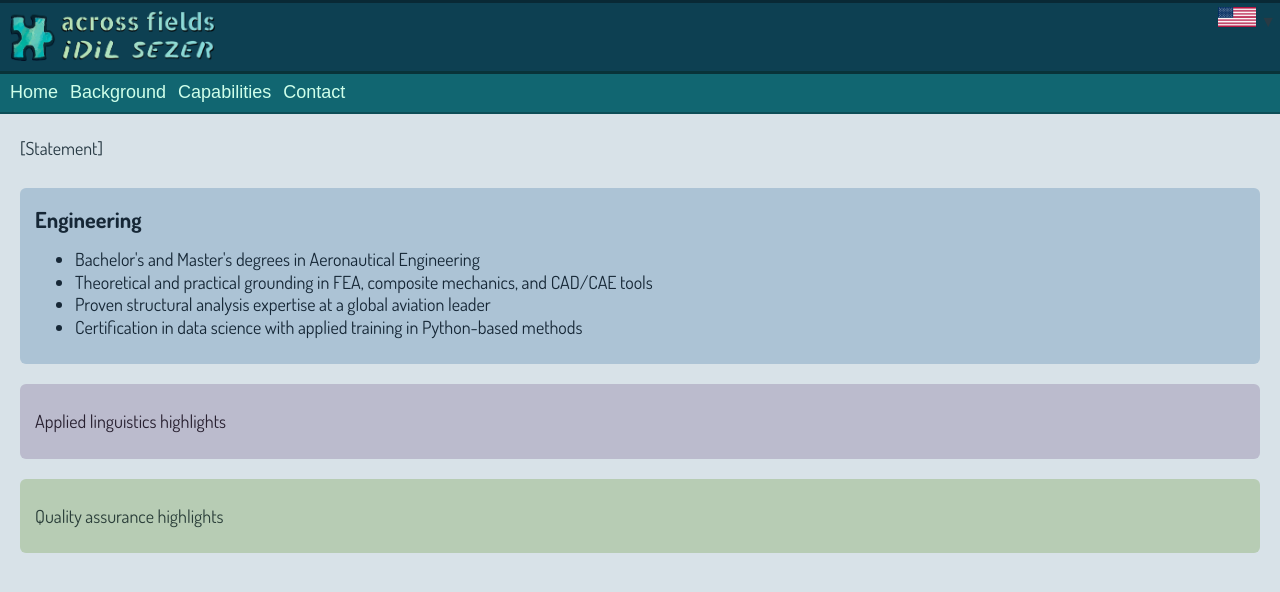
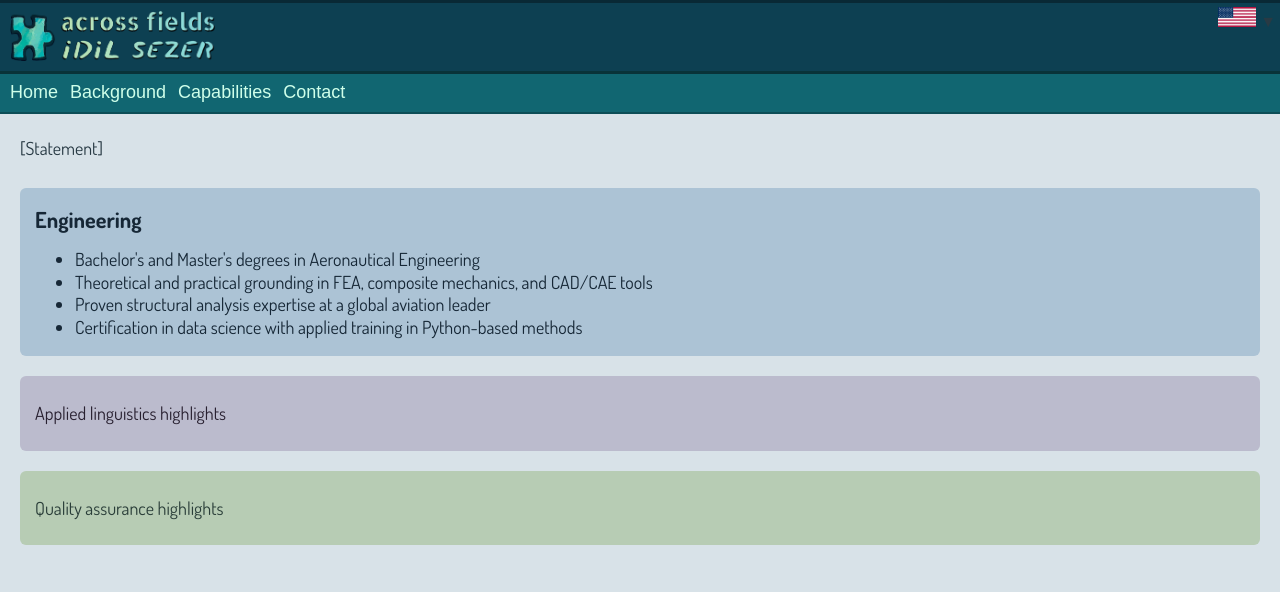
Before and after one commit to acrossfields/idilsezer, a Jekyll site: the page built from en/index.md, in a window 1280 px wide. Shown: the top 592 px of the page. Built offline with Jekyll 4.4.1, drawn with Linux system fonts in a browser that asks for light colours; some web fonts are replaced.

Commit message:
Update index.md

```diff
--- a/en/index.md
+++ b/en/index.md
@@ -9,7 +9,7 @@ permalink: /en/
 
 <div class="content-home eng">
   <p style="font-weight: bold; font-size: 22px; margin-top: 10px; margin-bottom: 15px;">Engineering</p>
-  <ul style="margin-top: 0;">
+  <ul style="margin-top: 0; margin-bottom: 10px;">
     <li>Bachelor's and Master's degrees in Aeronautical Engineering</li>
     <li>Theoretical and practical grounding in FEA, composite mechanics, and CAD/CAE tools</li>
     <li>Proven structural analysis expertise at a global aviation leader</li>
```
